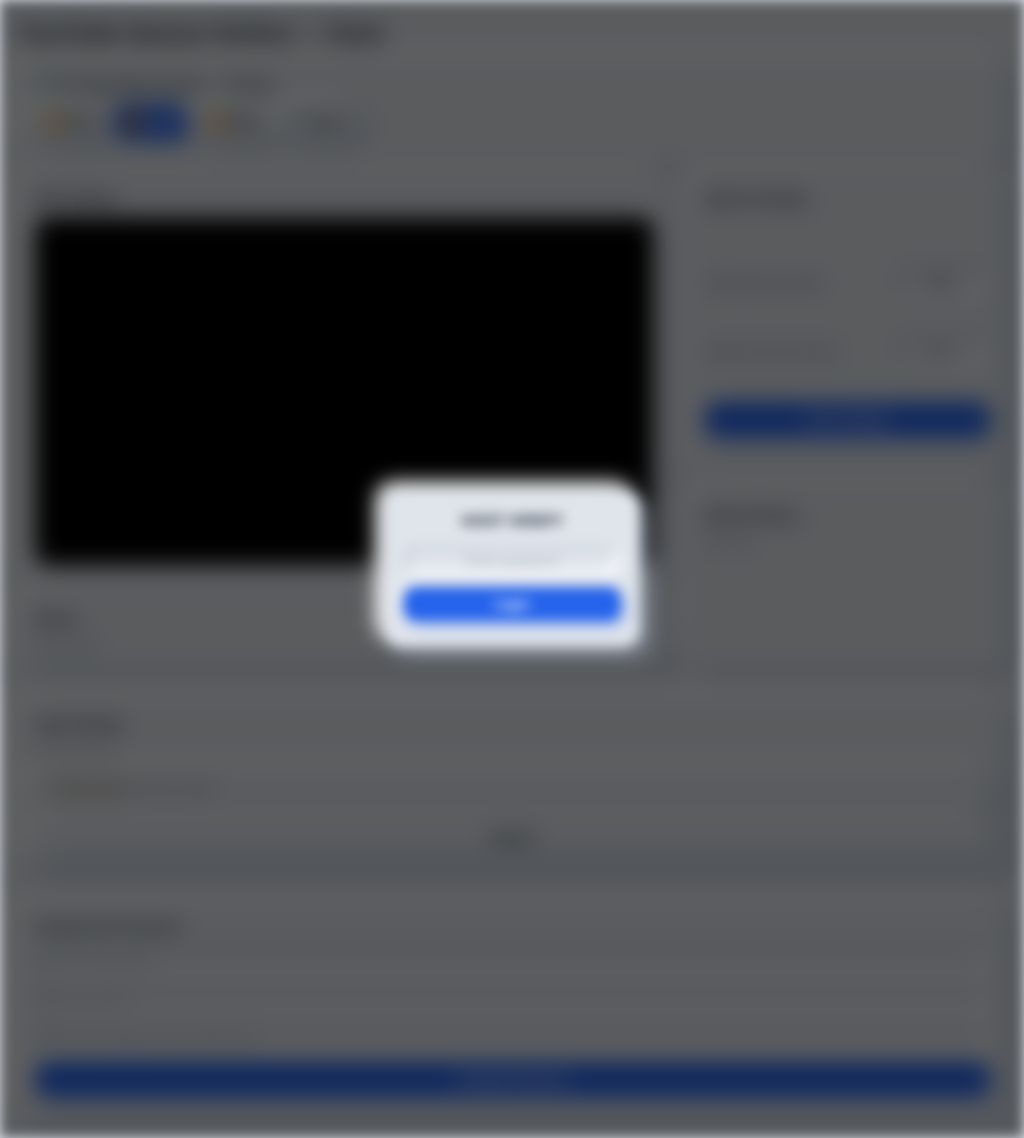
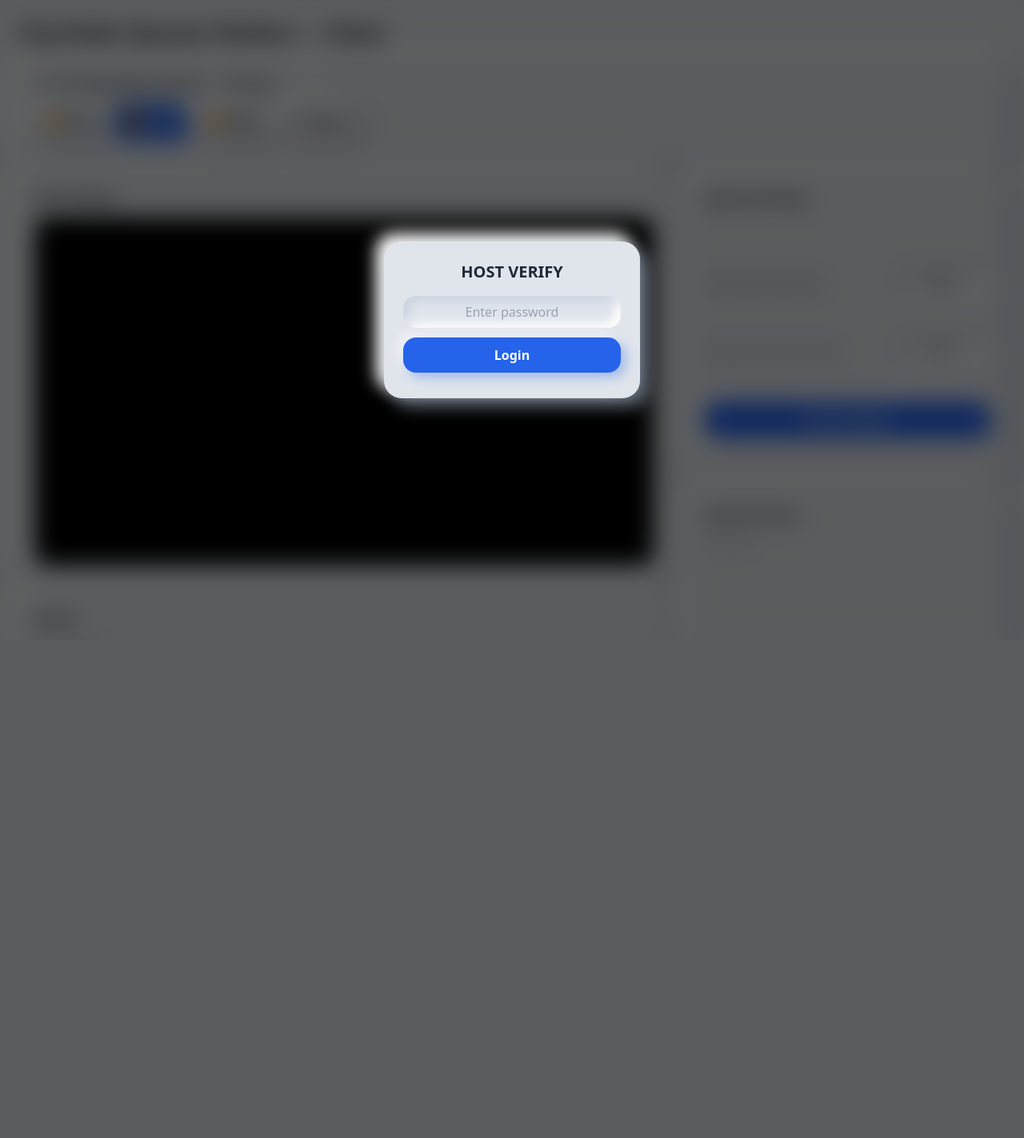
Before and after one commit to DuongDao24/youtube-queue, a Flask app: page /host in a window 1280 px wide. Shown: the whole page at 80% size. After the commit the page ends 722 px from the top, so only its background shows below. Run offline with Flask 3, Linux system fonts and the light colour scheme; data that the repository does not hold is empty; some libraries are stand-ins or nearby versions.

Commit message:
Update style.css

```diff
--- a/static/style.css
+++ b/static/style.css
@@ -159,8 +159,18 @@
   max-width: 100%;
 }
 
-/* ---- Hiệu ứng mờ nền khi Host chưa được xác minh ---- */
-body.blurred {
+/* ---- Hiệu ứng mờ nền khi Host chưa xác minh ---- */
+body.blurred main,
+body.blurred .content,
+body.blurred .page-wrapper,
+body.blurred > div:not(#lockOverlay) {
   filter: blur(8px);
   pointer-events: none;
   user-select: none;
+}
+
+#lockOverlay {
+  z-index: 9999;
+  filter: none !important;
+  pointer-events: all !important;
+}
```
